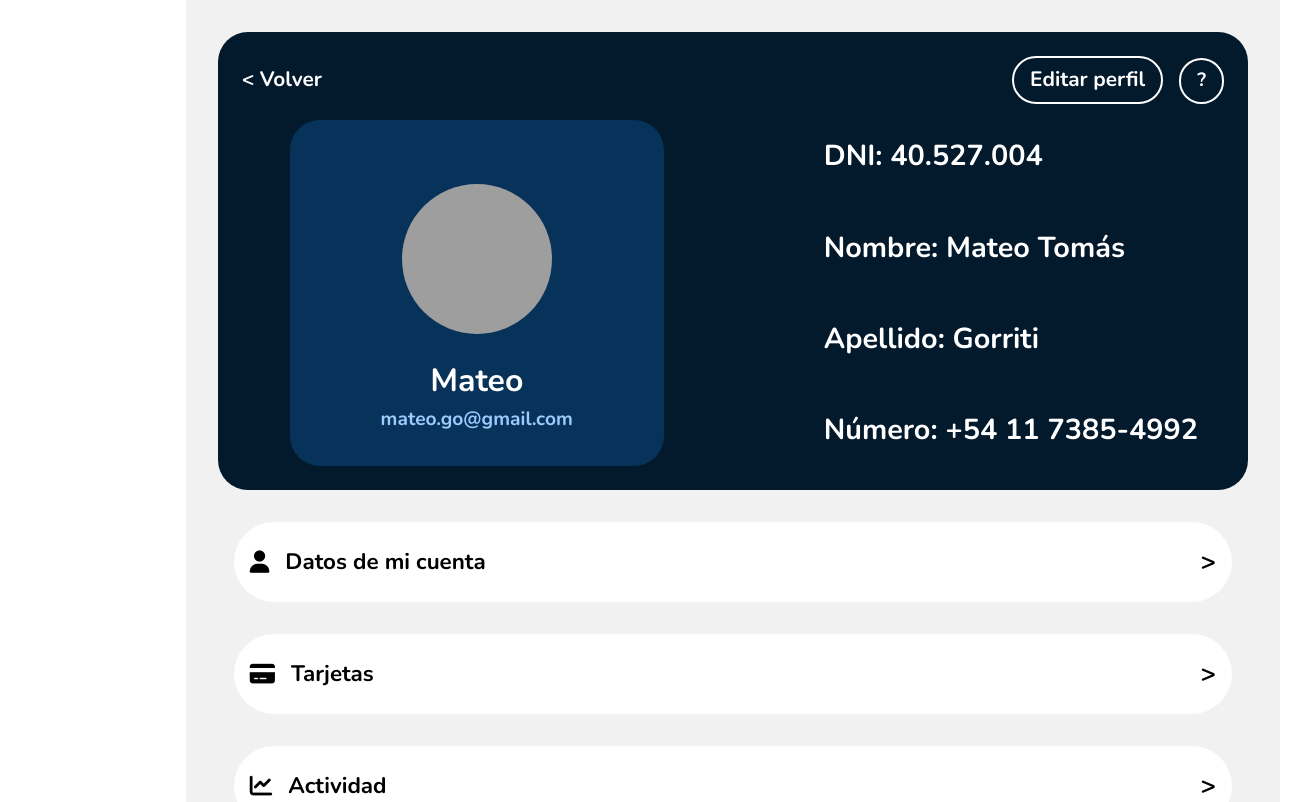
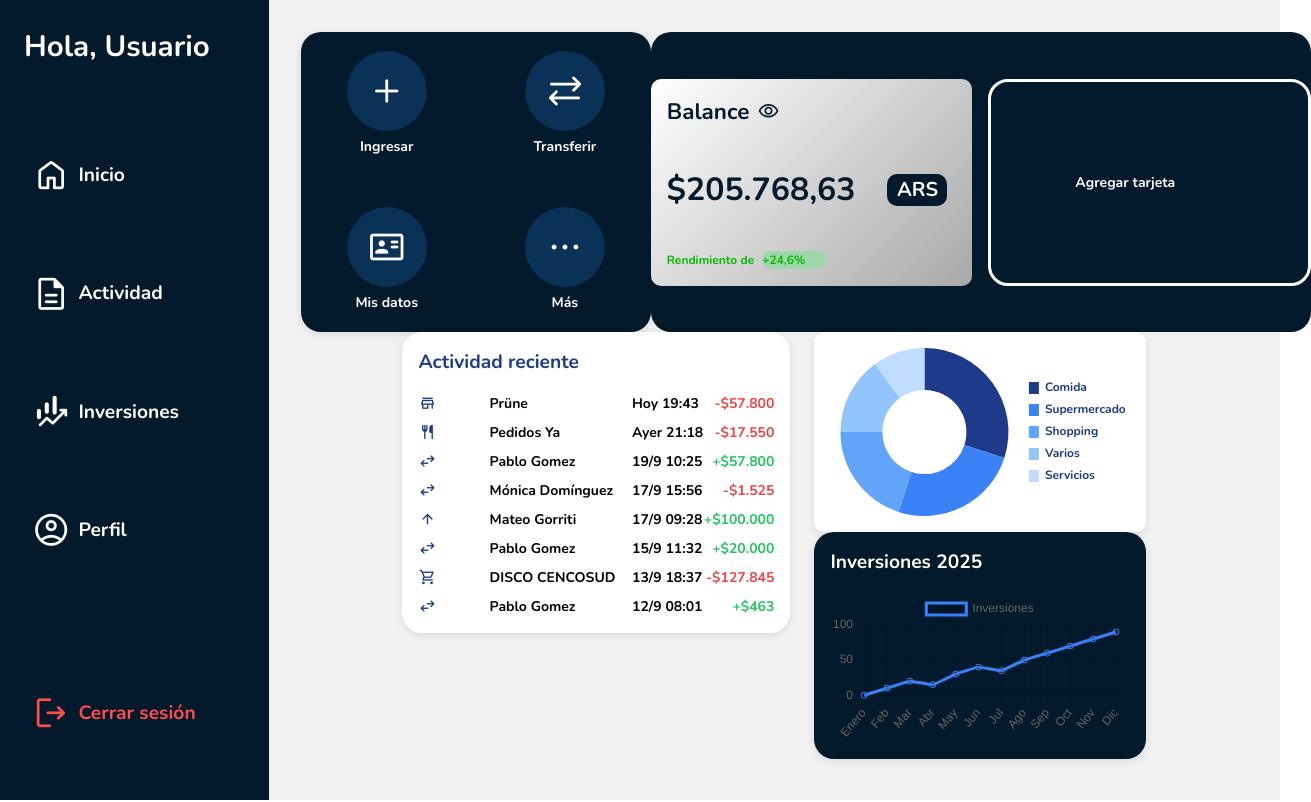
Before and after one commit to Lchiossone2004/TP_HCI, a Vue app in the folder tp-hci-g3/: page / in a window 1280 px wide. Shown: the top 802 px of the page, 1311 px wide, since content can reach past the window. Built offline with nearby package versions, Linux system fonts and the light colour scheme; grey boxes are pictures that could not be loaded.

Commit message:
Revert "Merge remote-tracking branch 'origin/profile-page'"
This reverts commit 9b5b7fe76acb031ed5147ac38fff5fba9f3f161c, reversing
changes made to 262eb0e74610fc99c223ae95d2a330800ca2be6c.

```diff
--- a/tp-hci-g3/index.html
+++ b/tp-hci-g3/index.html
@@ -7,10 +7,6 @@
     <title>WingPay</title>
     <link href="https://fonts.googleapis.com/css2?family=Nunito:wght@700&display=swap" rel="stylesheet">
     <link href="https://fonts.googleapis.com/css2?family=Material+Symbols+Rounded" rel="stylesheet">
-    <link
-  rel="stylesheet"
-  href="https://cdnjs.cloudflare.com/ajax/libs/font-awesome/6.5.0/css/all.min.css"
-/>
   </head>
   <body>
     <div id="app"></div>
--- a/tp-hci-g3/src/components/ProfileActions.vue
+++ /dev/null
@@ -1,61 +0,0 @@
-<template>
-    <div class="actions">
-      <button v-for="(action, index) in actions" :key="index" class="action-button">
-        <i :class="action.icon"></i>
-        <span class="label">{{ action.label }}</span>
-        <span class="arrow">&gt;</span>
-      </button>
-    </div>
-  </template>
-
-  <script setup>
-  const actions = [
-    { label: 'Datos de mi cuenta', icon: 'fas fa-user' },
-    { label: 'Tarjetas', icon: 'fas fa-credit-card' },
-    { label: 'Actividad', icon: 'fas fa-chart-line' },
-    { label: 'Administrar dinero', icon: 'fas fa-wallet' },
-  ]
-  </script>
-
-  <style scoped>
-  .actions {
-    background-color: #f1f1f1;;
-    border-radius: 10px;
-    padding: 1rem;
-    display: flex;
-    flex-direction: column;
-    gap: 1rem;
-  }
-  .action-button {
-  display: flex;
-  align-items: center;
-  justify-content: space-between;
-  background: white;
-  padding: 0.75rem 1rem;
-  border-radius: 999px; /* Más redondeado */
-  border: none;
-  font-size: 1.4rem;
-  cursor: pointer;
-  margin-top: 1rem;
-  min-height: 5rem;
-}
-
-.action-button .label {
-  flex-grow: 1; /* Ocupa el espacio disponible */
-  display: flex;
-  align-items: center;
-}
-
-.action-button i {
-  margin-right: 1rem;
-}
-
-.action-button .arrow {
-  font-weight: bold;
-  font-size: 1.6rem;
-}
-  .action-button:hover{
-    background-color: #03192C;
-    color: white;
-  }
-  </style>
--- a/tp-hci-g3/src/components/ProfileInfo.vue
+++ /dev/null
@@ -1,149 +0,0 @@
-<template>
-    <div class="profile-container">
-      <div class="top-bar">
-        <button class="back-btn"><  Volver</button>
-        <div>
-        <button class="edit-btn">Editar perfil</button>
-        <button class="help-btn">?</button>
-        </div>
-      </div>
-
-      <div class="profile-box">
-        <div class="left">
-          <img class="avatar" src="/src//assets/images/FotoPerfil.jpeg" alt="Foto de perfil" />
-          <p class="name">Mateo</p>
-          <a href="mailto:mateo.go@gmail.com" class="email">mateo.go@gmail.com</a>
-        </div>
-
-        <div class="right">
-          <p><strong>DNI:</strong> 40.527.004</p>
-          <p><strong>Nombre:</strong> Mateo Tomás</p>
-          <p><strong>Apellido:</strong> Gorriti</p>
-          <p><strong>Número:</strong> +54 11 7385-4992</p>
-        </div>
-      </div>
-    </div>
-  </template>
-
-  <script setup>
-  // Este componente aún no requiere lógica
-  </script>
-
-  <style scoped>
-.profile-container {
-  background-color: #03192C;
-  border-radius: 30px;
-  padding: 1.5rem;
-  color: white;
-  width: 100%;
-  display: flex;
-  flex-direction: column;
-  box-sizing: border-box;
-  min-height: 25rem;
-  /* transition: transform 0.2s ease, box-shadow 0.2s ease; */
-}
-
-/* .profile-container:hover {
-  transform: scale(1.02);
-  box-shadow: 0 4px 12px rgba(0, 0, 0, 0.2);
-} */
-
-.top-bar {
-  display: flex;
-  justify-content: space-between;
-  align-items: center;
-  margin-bottom: 1rem;
-}
-
-.back-btn{
-  background: none;
-  border: none;
-  color: white;
-  font-weight: bold;
-  cursor: pointer;
-  font-size: 1.3rem;
-}
-.back-btn:hover{
-  text-decoration: underline;
-}
-.edit-btn{
-  background-color: transparent;
-  color: white;
-  border: 2px solid white;
-  border-radius: 999px;
-  padding: 0.4rem 1rem;
-  font-size: 1.3rem;
-  font-weight: 600;
-  cursor: pointer;
-  transition: background-color 0.3s ease, color 0.3s ease;
-}
-
-.edit-btn:hover {
-  background-color: white;
-  color: #001f3f;
-}
-
-.help-btn{
-  background-color: transparent;
-  color: white;
-  border: 2px solid white;
-  border-radius: 999px;
-  padding: 0.4rem 1rem;
-  font-size: 1.2rem;
-  font-weight: 600;
-  cursor: pointer;
-  transition: background-color 0.3s ease, color 0.3s ease;
-  margin-left: 1rem;
-}
-
-.help-btn:hover{
-    background-color: white;
-    color: #001f3f;
-}
-.profile-box {
-  display: flex;
-  justify-content: space-between;
-  gap: 2rem;
-  width: 100%;
-  margin-left: 3rem;
-}
-
-.left {
-  background-color: #073259;
-  padding: 2rem;
-  border-radius: 30px;
-  text-align: center;
-  min-width: 200px;
-  flex-shrink: 0;
-}
-
-.avatar {
-  width: 150px;
-  height: 150px;
-  object-fit: cover;
-  border-radius: 50%;
-  margin-bottom: 1rem;
-  margin-left: 5rem;
-  margin-right: 5rem;
-  margin-top: 2rem;
-}
-.name{
-    font-size: 2rem;
-}
-.email {
-  color: #9ecbff;
-  text-decoration: none;
-  font-size: 1.2rem;
-}
-
-.right {
-  display: flex;
-  flex-direction: column;
-  justify-content: center;
-  flex-grow: 1;
-  gap: 3rem;
-  font-size: 1.8rem; /* Aumenta el tamaño del texto */
-  font-weight: 500;
-  margin-left: 8rem;
-}
-</style>
--- a/tp-hci-g3/src/pages/ProfilePage.vue
+++ /dev/null
@@ -1,27 +0,0 @@
-<template>
-    <div class="main-layout">
-      <Sidebar />
-      <div class="main-content">
-        <ProfileInfo />
-        <ProfileActions />
-      </div>
-    </div>
-  </template>
-
-  <script setup>
-  import Sidebar from '@/components/Sidebar.vue'
-  import ProfileInfo from '@/components/ProfileInfo.vue'
-  import ProfileActions from '@/components/ProfileActions.vue'
-  </script>
-
-  <style scoped>
-  .main-layout {
-    display: flex;
-  }
-  .main-content {
-    flex: 1;
-    padding: 2rem;
-    background-color: #f1f1f1;
-    min-height: 100vh;
-  }
-  </style>
--- a/tp-hci-g3/src/router.js
+++ b/tp-hci-g3/src/router.js
@@ -1,19 +1,13 @@
 // src/router/index.js
 import { createRouter, createWebHistory } from 'vue-router'
 import HomePage from './pages/HomePage.vue'
-import ProfilePage from './pages/ProfilePage'
 
 const routes = [
-  // {
-  //   path: '/',
-  //   name: 'Home',
-  //   component: HomePage
-  // },
   {
     path: '/',
-    name: 'ProfilePage',
-    component: ProfilePage
-  }
+    name: 'Home',
+    component: HomePage
+  },
 
 ]
 
```
Also changed, not shown: tp-hci-g3/src/assets/images/FotoPerfil.jpeg (deleted).
